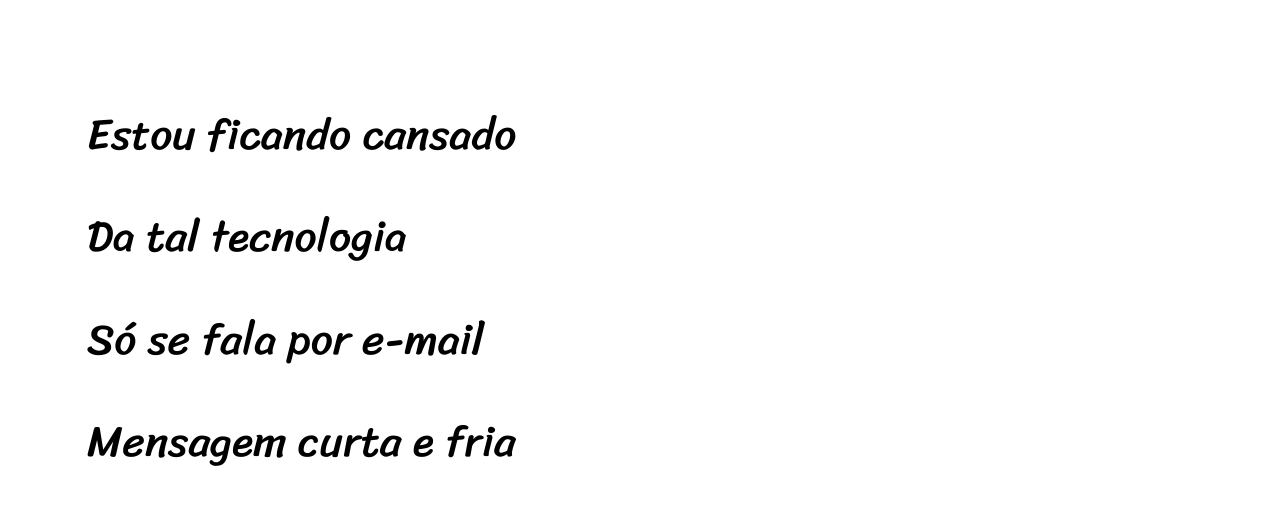
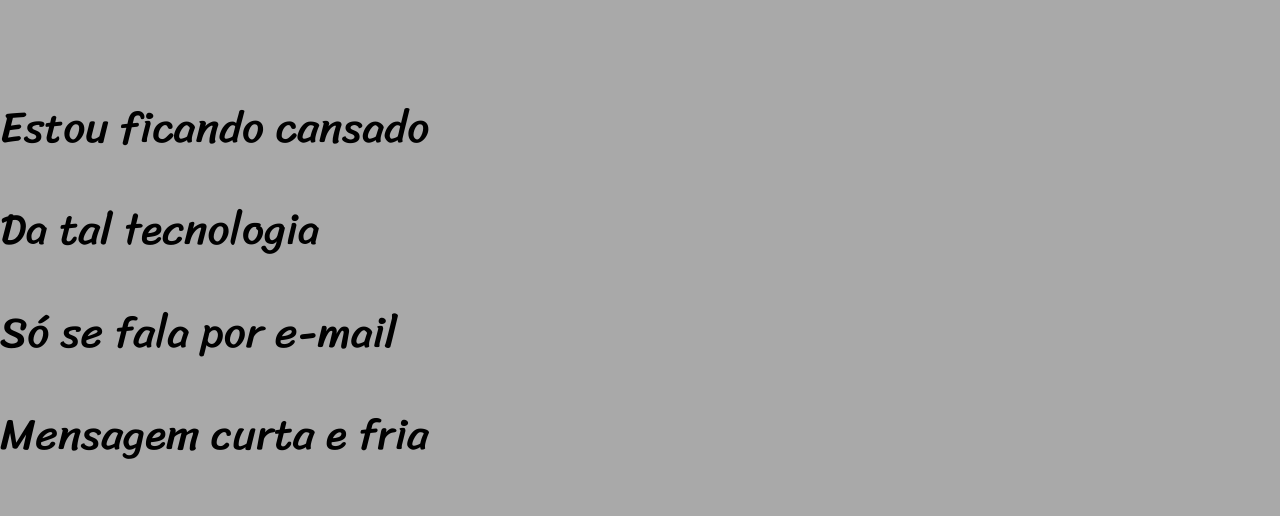
Before and after one commit to luiscirino/projeto-cordel, a plain HTML site: page index.html in a window 1280 px wide. Shown: the part 263-779 px from the top of the page. Drawn offline with Linux system fonts and the light colour scheme.

Commit message:
Corrigindo o desafio

```diff
--- a/style/style.css
+++ b/style/style.css
@@ -14,10 +14,15 @@
     padding: 0;
 }
 
+html, body {
+    min-height: 100vh;
+    background-color: darkgray;
+}
+
 a {
     text-decoration: none;
     color: inherit;
-    font-weight: bold;
+    font-weight: bolder;
 }
 
 a:hover {
@@ -49,7 +54,8 @@ header p {
 
 section {
     display: block;
-    padding: 2em 0px 2em 2em;
+    padding-top: 10vh;
+    padding-bottom: 10vh    ;
     line-height: 8vw;
     font-family: var(--fontetexto);
     font-size: 3.4vw;
```
